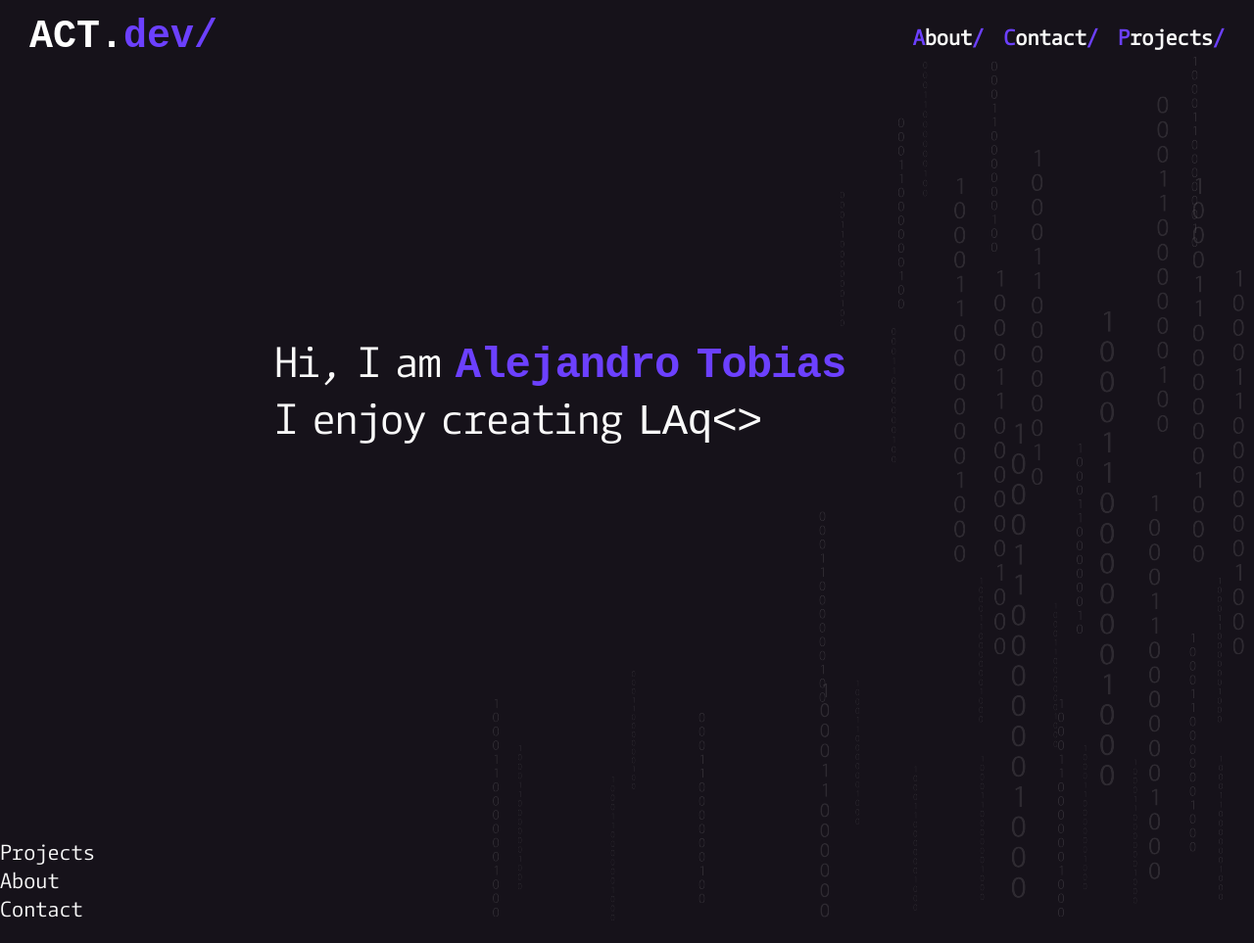
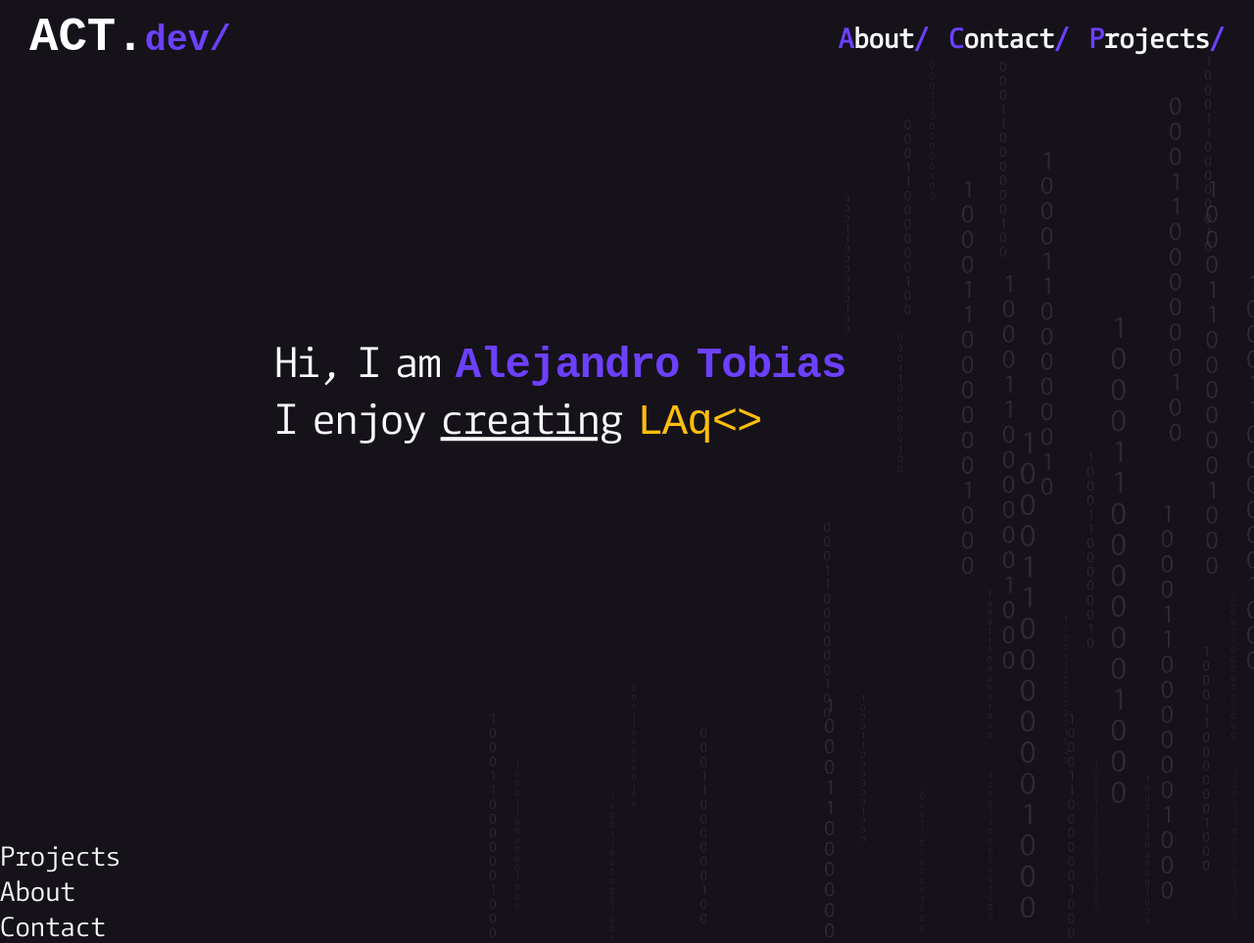
Before and after one commit to aljen26/act.dev, a plain HTML site: page index.html in a window 1280 px wide. Shown: the whole page at 98% size. Before the commit the page ends 942 px from the top, so only its background shows below. Drawn offline with Linux system fonts and the light colour scheme; a web font is replaced by a local one.

Commit message:
Adjustment

```diff
--- a/css/style.css
+++ b/css/style.css
@@ -14,7 +14,7 @@ body {
     margin: 0;
     box-sizing: border-box;
     font-family: "CamingoCode-Regular", monospace;
-    font-size: 22px;
+    font-size: 28px;
     background-color: rgba(22, 18, 26, 1);
 }
 
@@ -56,7 +56,7 @@ nav {
 
 #main-nav a:hover {
     color: #888;
-    font-size: 23px;
+    font-size: 1.1em;
 }
 
 * .l-accent {
@@ -67,14 +67,14 @@ nav {
 #main-nav #site-name {
     font-family: "Typedeer Mono", monospace;
     font-weight: bold;
-    font-size: 40px;
+    font-size: 1.75em;
     color: #fff;
 }
 
 #site-name .l-accent {
     color: #6C40FF;
     font-weight: bold;
-    font-size: 40px;
+    font-size: 0.75em;
 }
 
 
@@ -104,6 +104,7 @@ header p, p span {
 
 .word-juggle {
     font-family: 'Typedeer Mono', monospace;
+    color: #FFBE0B;
 }
 
 .l-accent-2 {
--- a/index.html
+++ b/index.html
@@ -19,7 +19,7 @@
             <p>
                 Hi, I am <span class="my-name"><span class="l-accent-2">${ </span>name<span class="l-accent-2"> }</span></span></span>
                 <br>
-                    I enjoy creating <span class="word-juggle">webapps</span>
+                    I enjoy <span style="text-decoration: underline;">creating</span> <span class="word-juggle">webapps</span>
                 <br>
             </p>
 
```
